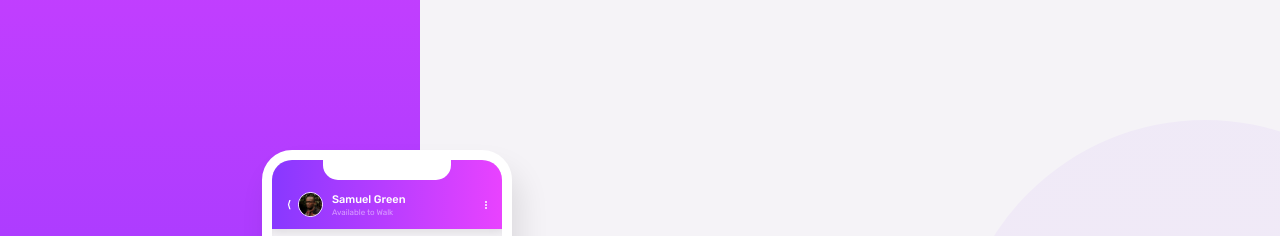
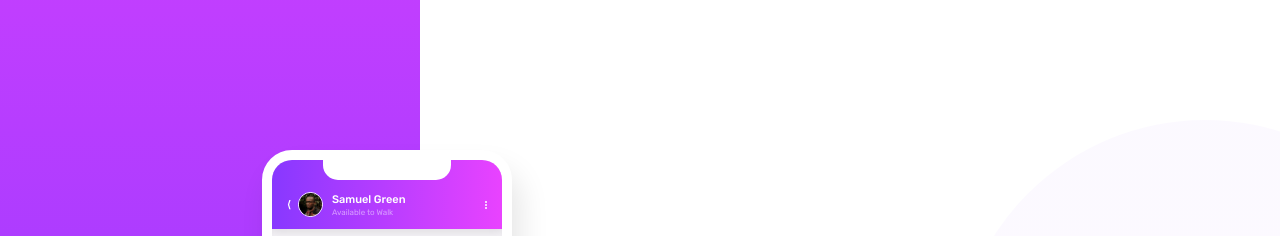
Before and after one commit to Fuyutami/FEM-chat-app-css-illustration-master, a plain HTML site: page index.html in a window 1280 px wide. Shown: the top 236 px of the page. Drawn offline with Linux system fonts and the light colour scheme.

Commit message:
fix color and update README.md

```diff
--- a/sass/main.scss
+++ b/sass/main.scss
@@ -45,7 +45,7 @@ body {
 }
 
 .container {
-    background-color: var(--color-light-grayish-violet);
+    background-color: var(--color-white);
     position: relative;
     min-height: 100vh;
     width: 100%;
@@ -88,7 +88,7 @@ body {
         border-top-left-radius: 1000px;
         border-top-right-radius: 1000px;
         background-image:linear-gradient(var(--color-light-violet), var(--color-light-magenta));;
-        opacity: .05;
+        opacity: .03;
         position: absolute;
         right: 0;
         top: 15%;
```
Also changed, not shown: css/main.css, 1 other file.
